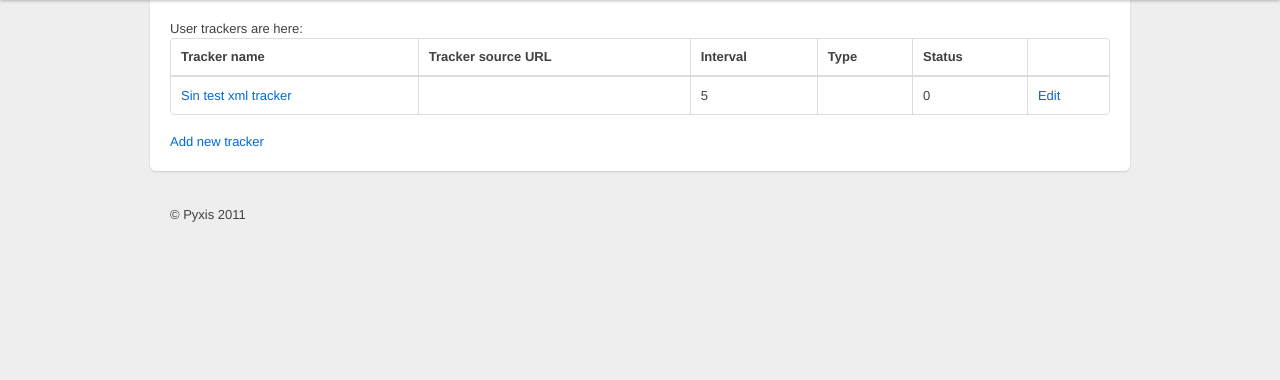
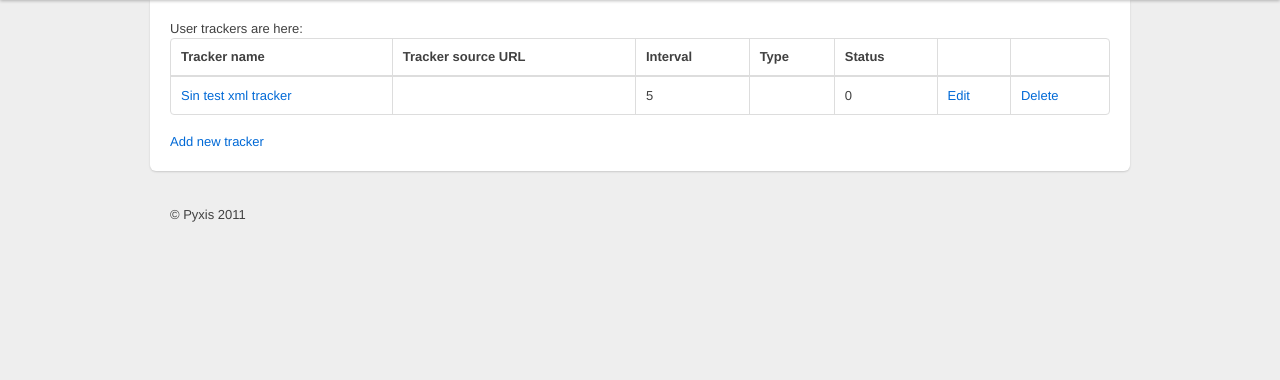
Before and after one commit to CEduStartup/Pyxis, a Django app: page /trackers/ in a window 1280 px wide. Shown: the part 40-420 px from the top of the page. Run offline with Django 3.2, Linux system fonts and the light colour scheme; a user stored in the database is signed in; data comes from the database, SQL or seed files in the repository; parts of the project's set-up code (start-up, migrations or seed data) failed here and were passed over; some libraries are stand-ins or nearby versions.

Commit message:
Added delete link on trackers page

```diff
--- a/webui/frontend/urls.py
+++ b/webui/frontend/urls.py
@@ -7,6 +7,7 @@ urlpatterns = patterns('frontend.views.trackers',
     #(r'^add/$', 'add'),
     #(r'^edit/(\d)/?$', 'edit'),
     (r'^view/(\d)+/?$', 'view'),
+    (r'^delete/(\d)+/?$', 'delete'),
     (r'^view/?$', 'view'),
     (r'^get_data_to_display/?$', 'get_data_to_display'),
 )
--- a/webui/frontend/views/trackers.py
+++ b/webui/frontend/views/trackers.py
@@ -161,3 +161,9 @@ def get_data_to_display(request):
             row['name'] = '%s Value for %s' % (aggr_method, value_name)
         data_list.extend(data)
     return HttpResponse(simplejson.dumps(data_list), mimetype='application/javascript')
+
+@login_required
+def delete(request, id):
+    view = TrackerModel.objects.get(pk=id)
+    view.delete()
+    return redirect('/trackers/')
--- a/webui/templates/frontend/trackers/index.html
+++ b/webui/templates/frontend/trackers/index.html
@@ -12,6 +12,7 @@ User trackers are here:
     <th>Type</th>
     <th>Status</th>
     <th></th>
+    <th></th>
 </tr>
 {% for tracker in trackers %}
 <tr>
@@ -21,6 +22,7 @@ User trackers are here:
     <td>{{ tracker.data_source.data_type }}</td>
     <td>{{ tracker.status }}</td>
     <td><a href="/trackerwiz/edit/{{ tracker.id }}">Edit</a></td>
+    <td><a href="/trackers/delete/{{ tracker.id }}">Delete</a></td>
 </tr>
 {% endfor %}
 </table>
```
Lines whose indentation alone changed are shown as unchanged.
